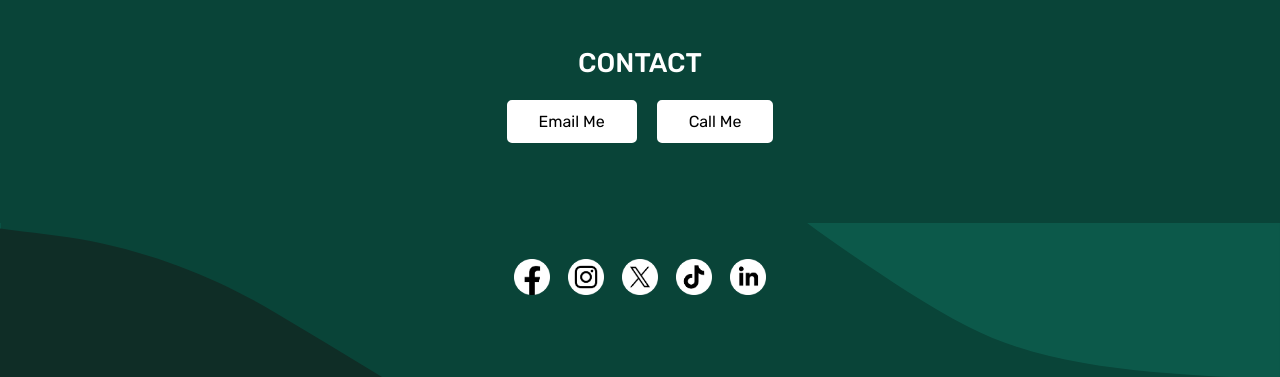
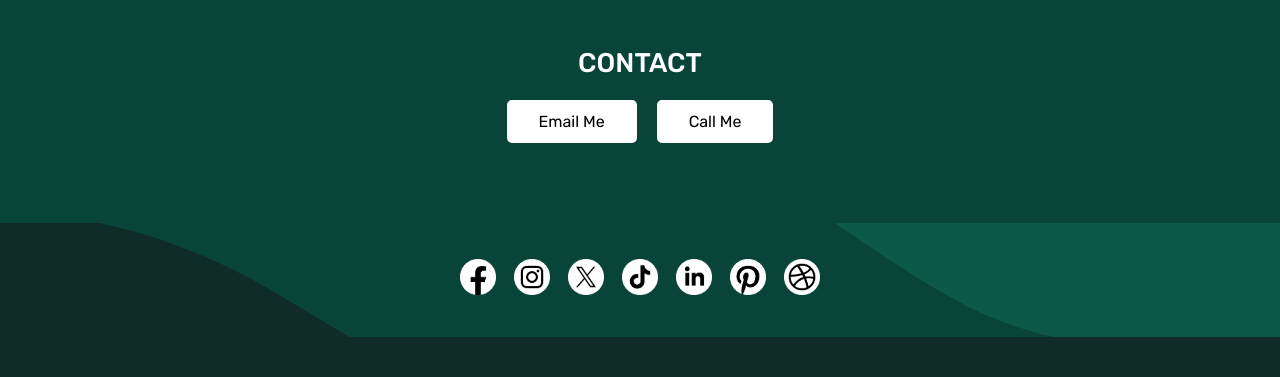
Before and after one commit to NickHinchliffe7/liffegraphics, a plain HTML site: page index.html in a window 1280 px wide. Shown: the part 2678-3055 px from the top of the page. After the commit the page ends 3015 px from the top, so only its background shows below. Drawn offline with Linux system fonts and the light colour scheme.

Commit message:
Add files via upload

```diff
--- a/index.html
+++ b/index.html
@@ -513,11 +513,11 @@ engagement with the Yeti brand.
         </a>
 
         <a href="https://www.pinterest.ca/liffegraphics/">
-          <img src="images/pintrest.png" alt="">
+          <img src="images3/pintrest.png" alt="">
         </a>
 
         <a href="https://dribbble.com/LiffeGraphics">
-          <img src="images/dribbbble.png" alt="">
+          <img src="images3/dribbbble.png" alt="">
         </a>
 
       </footer>
--- a/styles.css
+++ b/styles.css
@@ -451,7 +451,7 @@ p {
 
 footer {
   display: grid;
-  grid-template-columns: repeat(5, 2em);
+  grid-template-columns: repeat(7, 2em);
   grid-gap: 1em;
   justify-content: center;
   align-items: center;
```
Also changed, not shown: images3/dribbbble.png (added), images3/pintrest.png (added).
